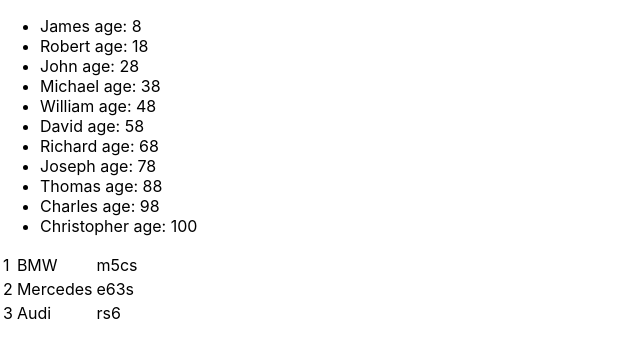
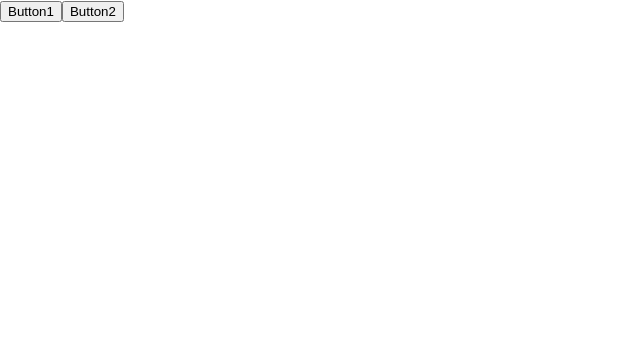
Before and after one commit to AnnAntonova2310/microtasks, a React (Create React App) app: page / in a window 1280 px wide. Shown: the top 358 px of the page, without its empty margins (0-640 px from the left). Built offline with nearby package versions, Linux system fonts and the light colour scheme.

Commit message:
Button task1

```diff
--- a/src/App.tsx
+++ b/src/App.tsx
@@ -1,40 +1,73 @@
-import React from 'react';
+import React, {MouseEvent} from 'react';
 import {Header} from "./Components/Header";
 import Body from './Components/Body';
 import {Footer} from "./Components/Footer";
 import {NewComponent} from "./Components/NewComponent";
 
-function App() {
-    const students = [
-        {id: 1, name: "James", age: 8},
-        {id: 2, name: "Robert", age: 18},
-        {id: 3, name: "John", age: 28},
-        {id: 4, name: "Michael", age: 38},
-        {id: 5, name: "William", age: 48},
-        {id: 6, name: "David", age: 58},
-        {id: 7, name: "Richard", age: 68},
-        {id: 8, name: "Joseph", age: 78},
-        {id: 9, name: "Thomas", age: 88},
-        {id: 10, name: "Charles", age: 98},
-        {id: 11, name: "Christopher", age: 100},
-    ]
-
-    const topCars = [
-        {manufacturer: "BMW", model: 'm5cs'},
-        {manufacturer: "Mercedes", model: 'e63s'},
-        {manufacturer: "Audi", model: 'rs6'}
-    ]
-    return (
-        <div>
+import {ParentFromButton} from './Components/ParentFromButton';
+import Buttons from "./Components/Buttons";
 
 
-            <NewComponent
-                students={students}
-                topCars={topCars}
-            />
+function App() {
+    return (
+        <Buttons/>
+    )
 
-        </div>
-    );
+
 }
 
+
+// const students = [
+//     {id: 1, name: "James", age: 8},
+//     {id: 2, name: "Robert", age: 18},
+//     {id: 3, name: "John", age: 28},
+//     {id: 4, name: "Michael", age: 38},
+//     {id: 5, name: "William", age: 48},
+//     {id: 6, name: "David", age: 58},
+//     {id: 7, name: "Richard", age: 68},
+//     {id: 8, name: "Joseph", age: 78},
+//     {id: 9, name: "Thomas", age: 88},
+//     {id: 10, name: "Charles", age: 98},
+//     {id: 11, name: "Christopher", age: 100},
+// ]
+//
+// const topCars = [
+//     {manufacturer: "BMW", model: 'm5cs'},
+//     {manufacturer: "Mercedes", model: 'e63s'},
+//     {manufacturer: "Audi", model: 'rs6'}
+// ]
+//
+// const Antonovs = [
+//     {
+//         name: "ParentFromButton",
+//         value: {age: 28, sex: 'male'}
+//     },
+//     {name: "Anya", value: {age: 27, sex: 'female'}},
+//     {name: "Olga", value: {age: 48, sex: 'female'}},
+//     {name: "Ivan", value: {age: 15, sex: 'male'}},
+//     {name: "Taison", value: {age: 2, sex: 'male'}},
+//     {name: "Grisha", value: {age: 'no info', sex: 'male'}},
+//     {name: "Dushes", value: {age: 'no info', sex: 'male'}},
+// ]
+//
+// // @ts-ignore
+// // @ts-ignore
+// return (
+//     <div>
+//
+//
+//         {/*<NewComponent*/}
+//         {/*    students={students}*/}
+//         {/*    topCars={topCars}*/}
+//         {/*    Antonovs={Antonovs}*/}
+//         {/*/>*/}
+//
+//
+//         <MyDescribers/>
+//
+//         {/*<ParentFromButton/>*/}
+//     </div>
+// );
+
+
 export default App;
--- /dev/null
+++ b/src/Components/Buttons.tsx
@@ -0,0 +1,31 @@
+import React from 'react';
+
+const Buttons = () => {
+
+    // const onClickHandler =(name: string)=> {
+    //     console.log(name)
+    // }
+
+
+    const foo1 =()=> {
+        console.log('100200')
+    }
+
+
+    const foo2 =(name: string)=> {
+        console.log(name)
+    }
+
+    return (
+            <div>
+                {/*<button onClick={() => onClickHandler('Vasya')}>My YouTube channel</button>*/}
+                {/*<button onClick={() => onClickHandler('Anya')}>My YouTube channel</button>*/}
+
+
+                <button onClick={foo1}>Button1</button>
+                <button onClick={() => foo2('100200')}>Button2</button>
+            </div>
+    );
+};
+
+export default Buttons;
--- a/src/Components/NewComponent.tsx
+++ b/src/Components/NewComponent.tsx
@@ -1,6 +1,7 @@
 type NewComponentType = {
     students: Array<StudentsType>
     topCars: Array<TopCarsType>
+    Antonovs: Array<AntonovsType>
 }
 
 type TopCarsType = {
@@ -14,6 +15,15 @@
     age: number;
 }
 
+type ValueType = {
+    age: number | string;
+    sex: string
+}
+
+type AntonovsType = {
+    name: string;
+    value: ValueType
+}
 
 export const NewComponent = (props: NewComponentType) => {
     return (
@@ -35,13 +45,29 @@
                 {props.topCars.map((Car, index) => {
                     return (
                         <tr key={index}>
-                            <td>{index+1}</td>
+                            <td>{index + 1}</td>
                             <td>{Car.manufacturer}</td>
                             <td>{Car.model}</td>
                         </tr>
                     )
                 })}
             </table>
+
+            <ul>
+                {props.Antonovs.map((Antonov, index) => {
+                        return (
+                            <>
+                                <li key={index}>
+                                    <span> {Antonov.name}</span>
+                                    <span> age: {Antonov.value.age}</span>
+                                    <span> sex: {Antonov.value.sex}</span>
+                                </li>
+                            </>
+                        )
+                    }
+                )
+                }
+            </ul>
         </>
     )
 
--- /dev/null
+++ b/src/Components/ParentFromButton.tsx
@@ -0,0 +1,43 @@
+import React, {useState} from 'react';
+import {Button} from "./Button";
+
+export const ParentFromButton = () => {
+    const start = 4
+    const [boo, setBoo] = useState<number>(start)
+
+    const inc = () => {
+        setBoo(boo+1)
+    }
+
+    const dec = () => {
+        setBoo(boo-1)
+    }
+
+    const reset = () => {
+        setBoo(start)
+    }
+
+
+    return (
+        <div>
+            <h1>{`${boo}`}</h1>
+
+            <Button
+                name={'inc'}
+                callback={inc}
+            />
+
+            <Button
+                name={'dec'}
+                callback={dec}
+                disabled={boo <= start}
+            />
+
+            <Button
+                name={'reset'}
+                callback={reset}
+            />
+
+        </div>
+    );
+};
```
Also changed, not shown: src/Components/Button.tsx (added, +25 -0 lines).
